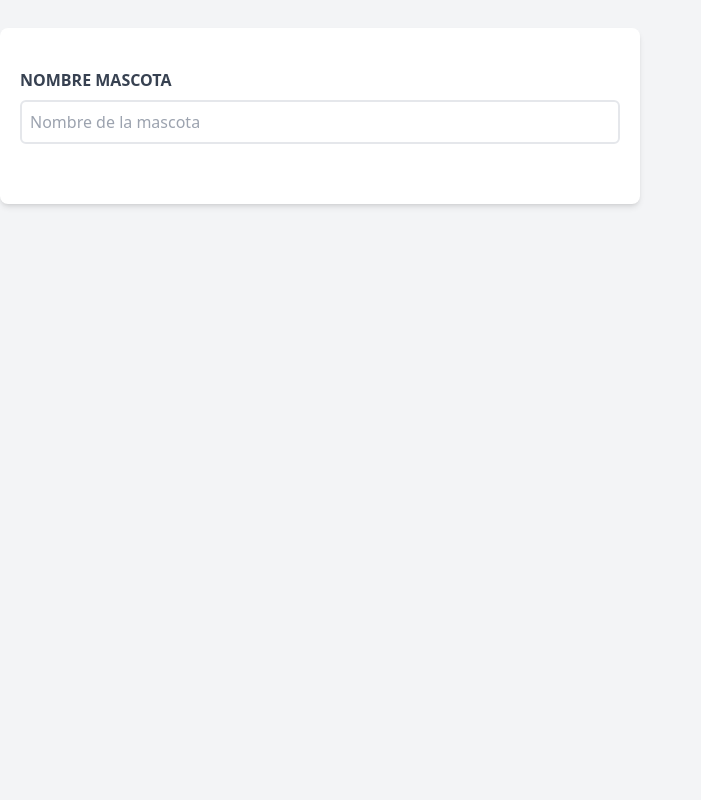
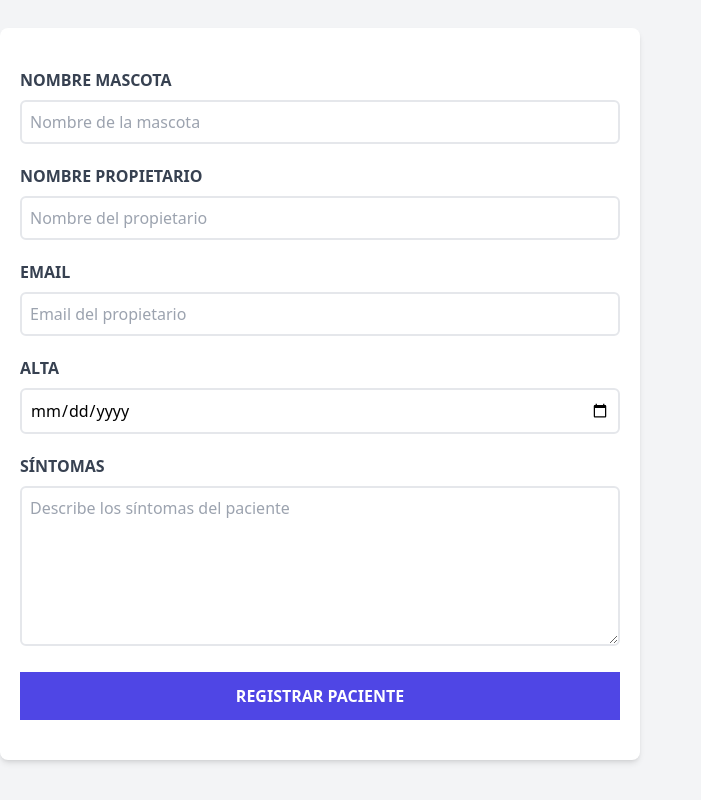
Before and after one commit to danielherrodri/administrador-pacientes, a Vue app: page / in a window 1280 px wide. Shown: the part 320-1120 px from the top of the page, without its empty margins (0-701 px from the left). Before the commit the page ends 880 px from the top, so only its background shows below. Built offline with nearby package versions, Linux system fonts and the light colour scheme.

Commit message:
Vídeo 76 - Finalizando el Formulario

```diff
--- a/src/components/Formulario.vue
+++ b/src/components/Formulario.vue
@@ -17,6 +17,56 @@
           class="border-2 w-full p-2 mt-2 placeholder-gray-400 rounded-md"
         />
       </div>
+      <div class="mb-5">
+        <label
+          for="propietario"
+          class="block text-gray-700 uppercase font-bold"
+        >
+          Nombre Propietario
+        </label>
+        <input
+          id="propietario"
+          type="text"
+          placeholder="Nombre del propietario"
+          class="border-2 w-full p-2 mt-2 placeholder-gray-400 rounded-md"
+        />
+      </div>
+      <div class="mb-5">
+        <label for="email" class="block text-gray-700 uppercase font-bold">
+          Email
+        </label>
+        <input
+          id="email"
+          type="email"
+          placeholder="Email del propietario"
+          class="border-2 w-full p-2 mt-2 placeholder-gray-400 rounded-md"
+        />
+      </div>
+      <div class="mb-5">
+        <label for="alta" class="block text-gray-700 uppercase font-bold">
+          Alta
+        </label>
+        <input
+          id="alta"
+          type="date"
+          class="border-2 w-full p-2 mt-2 placeholder-gray-400 rounded-md"
+        />
+      </div>
+      <div class="mb-5">
+        <label for="sintomas" class="block text-gray-700 uppercase font-bold">
+          Síntomas
+        </label>
+        <textarea
+          id="sintomas"
+          placeholder="Describe los síntomas del paciente"
+          class="border-2 w-full p-2 mt-2 placeholder-gray-400 rounded-md h-40"
+        />
+      </div>
+      <input
+        type="submit"
+        class="bg-indigo-600 w-full p-3 text-white uppercase font-bold hover:bg-indigo-700 cursor-pointer transition-colors"
+        value="Registrar Paciente"
+      />
     </form>
   </div>
 </template>
```
